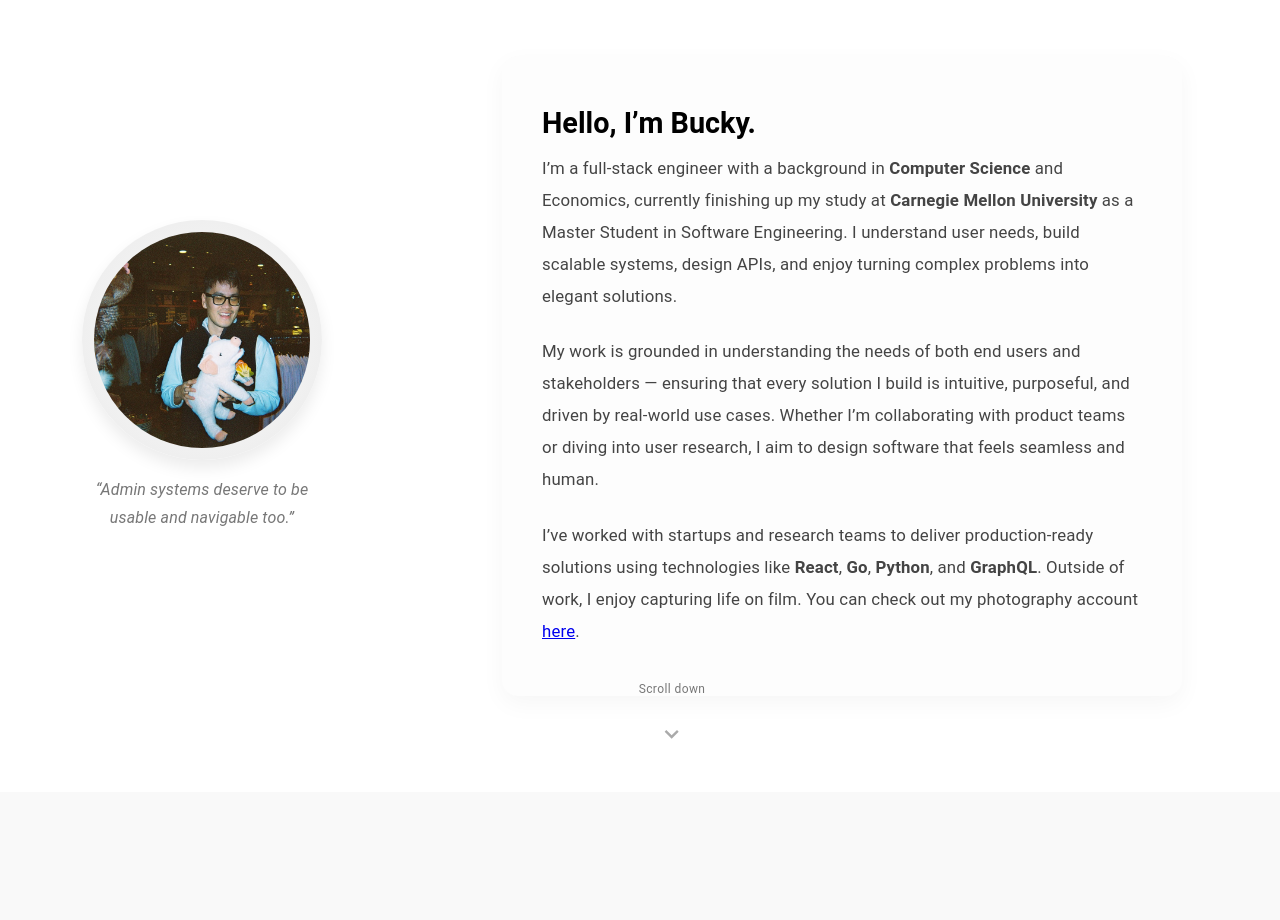
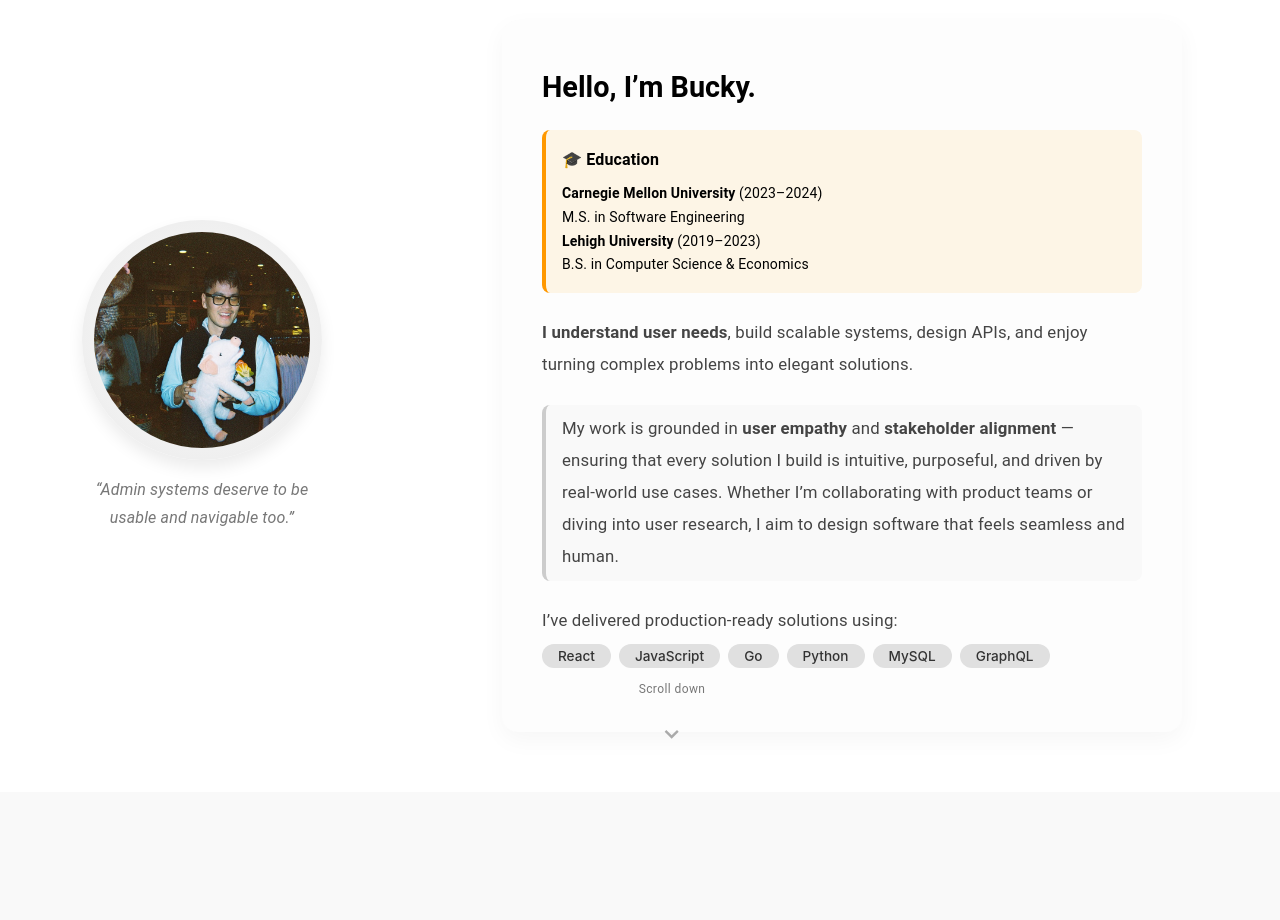
Before and after one commit to Buck0134/umg-skills-test-deploy, a React (Create React App) app in the folder frontend/: page / in a window 1280 px wide. Shown: the part 840-1760 px from the top of the page. Built offline with nearby package versions, Linux system fonts and the light colour scheme.

Commit message:
Added Visual Hiearchy

```diff
--- a/frontend/package.json
+++ b/frontend/package.json
@@ -14,9 +14,7 @@
     "axios": "^1.8.4",
     "framer-motion": "^12.7.4",
     "react": "^19.0.0",
-    "react-chrono": "^2.6.1",
     "react-dom": "^19.0.0",
-    "react-horizontal-timeline": "^1.5.3",
     "react-router-dom": "^7.4.0",
     "react-scripts": "5.0.1",
     "web-vitals": "^2.1.4"
--- a/frontend/src/components/AboutBucky.jsx
+++ b/frontend/src/components/AboutBucky.jsx
@@ -13,7 +13,7 @@ const AboutBuckySection = () => {
         py: { xs: 4, md: 6 },
         display: 'flex',
         justifyContent: 'center',
-        position: 'relative', // enable absolute scroll cue
+        position: 'relative',
       }}
     >
       {/* Outer wrapper */}
@@ -99,22 +99,78 @@ const AboutBuckySection = () => {
             Hello, I’m Bucky.
           </Typography>
 
+          {/* Education Section */}
+          <Box
+            sx={{
+                mt: 3,
+                mb: 3,
+                p: 2,
+                borderLeft: '4px solid #ff9800',
+                pl: 2,
+                bgcolor: '#fdf5e6', // slightly warmer background to match
+                borderRadius: 2,
+            }}
+            >
+            <Typography variant="subtitle1" fontWeight={600} gutterBottom>
+              🎓 Education
+            </Typography>
+                        <Typography variant="body2" sx={{ mt: 1, lineHeight: 1.7 }}>
+              <strong>Carnegie Mellon University</strong> (2023–2024)<br />
+              M.S. in Software Engineering
+            </Typography>
+            <Typography variant="body2" sx={{ lineHeight: 1.7 }}>
+              <strong>Lehigh University</strong> (2019–2023)<br />
+              B.S. in Computer Science & Economics
+            </Typography>
+          </Box>
+
           <Typography variant="body1" sx={{ fontSize: '1.05rem', lineHeight: 1.9, color: '#444' }}>
-            I’m a full-stack engineer with a background in <strong>Computer Science</strong> and Economics,
-            currently finishing up my study at <strong>Carnegie Mellon University</strong> as a Master Student in Software Engineering.
-            I understand user needs, build scalable systems, design APIs, and enjoy turning complex problems into elegant solutions.
-          </Typography>
+            <strong>I understand user needs</strong>, build scalable systems, design APIs, and enjoy turning complex problems into elegant solutions.
+            </Typography>
 
-          <Typography variant="body1" sx={{ mt: 3, fontSize: '1.05rem', lineHeight: 1.9, color: '#444' }}>
-            My work is grounded in understanding the needs of both end users and stakeholders —
+            <Typography
+            variant="body1"
+            sx={{
+                mt: 3,
+                fontSize: '1.05rem',
+                lineHeight: 1.9,
+                color: '#444',
+                px: 2,
+                py: 1,
+                bgcolor: '#f9f9f9',
+                borderLeft: '4px solid #ccc',
+                borderRadius: 2,
+            }}
+            >
+            My work is grounded in <strong>user empathy</strong> and <strong>stakeholder alignment</strong> —
             ensuring that every solution I build is intuitive, purposeful, and driven by real-world use cases.
-            Whether I’m collaborating with product teams or diving into user research, I aim to design software that feels seamless and human.
-          </Typography>
+            Whether I’m collaborating with product teams or diving into user research,
+            I aim to design software that feels seamless and human.
+            </Typography>
 
-          <Typography variant="body1" sx={{ mt: 3, fontSize: '1.05rem', lineHeight: 1.9, color: '#444' }}>
-            I’ve worked with startups and research teams to deliver production-ready solutions using technologies like <strong>React</strong>, <strong>Go</strong>, <strong>Python</strong>, and <strong>GraphQL</strong>.
-            Outside of work, I enjoy capturing life on film. You can check out my photography account <a href="https://your-link.com" target="_blank" rel="noopener noreferrer">here</a>.
-          </Typography>
+            <Typography variant="body1" sx={{ mt: 3, fontSize: '1.05rem', lineHeight: 1.9, color: '#444', mb: 1 }}>
+            I’ve delivered production-ready solutions using:
+            </Typography>
+
+            <Box sx={{ display: 'flex', flexWrap: 'wrap', gap: 1, mb: 2 }}>
+            {['React', 'JavaScript', 'Go', 'Python', 'MySQL', 'GraphQL'].map((tech) => (
+                <Box
+                key={tech}
+                component="span"
+                sx={{
+                    px: 2,
+                    py: 0.5,
+                    bgcolor: '#e0e0e0',
+                    color: '#333',
+                    fontSize: '0.85rem',
+                    borderRadius: '16px',
+                    fontWeight: 500,
+                }}
+                >
+                {tech}
+                </Box>
+            ))}
+            </Box>
         </Box>
       </Box>
 
```
Also changed, not shown: 1 other file (tests, documents, lock files or other folders).
